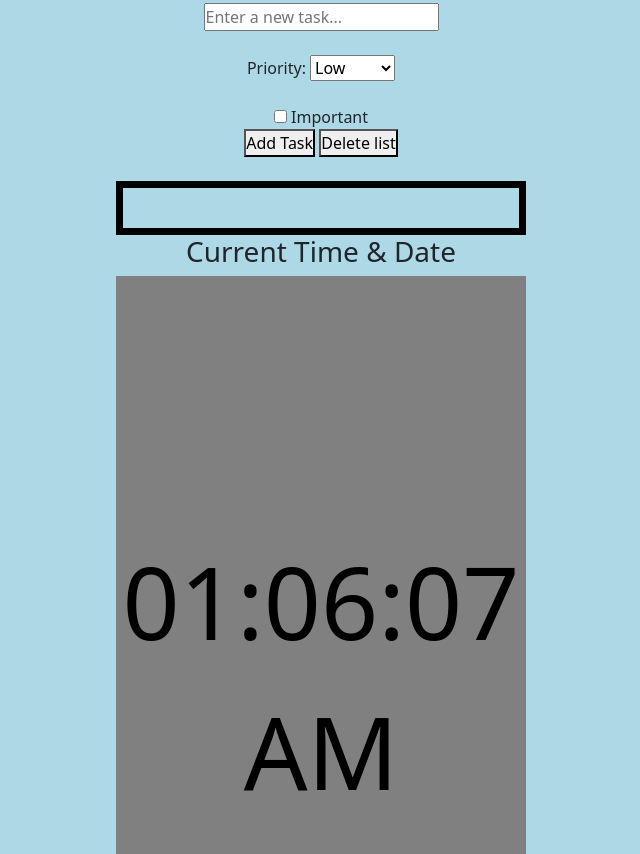
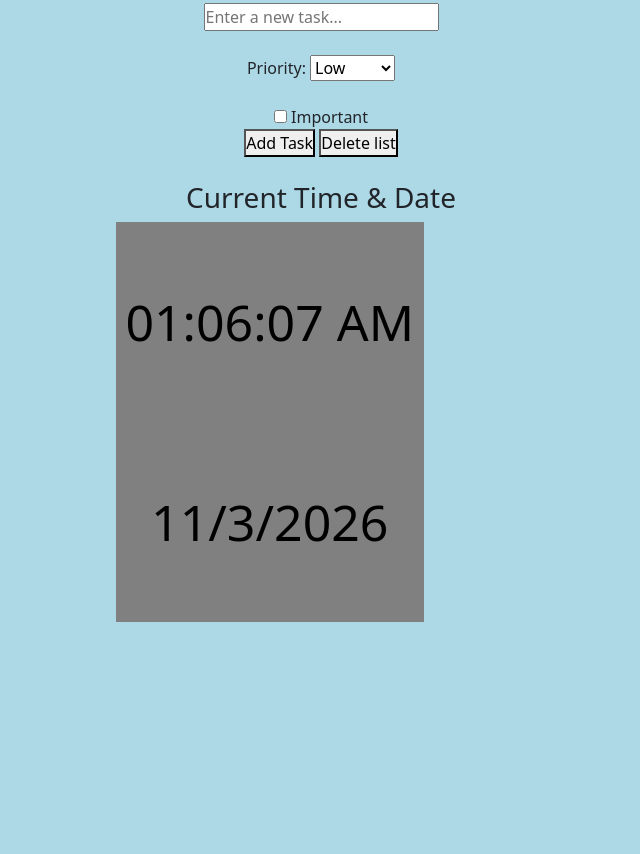
Before and after one commit to JohnJohnX23/interactive-dashboard, a plain HTML site: page index.html in a window 1280 px wide. Shown: the part 1406-2260 px from the top of the page, without its empty margins (319-959 px from the left). After the commit the page ends 2044 px from the top, so only its background shows below. Drawn offline with nearby package versions, Linux system fonts and the light colour scheme.

Commit message:
final clock changes

```diff
--- a/css/digital-clock.css
+++ b/css/digital-clock.css
@@ -5,18 +5,25 @@
 }
 
 #clock-face {
-   width: 100%;
-   height: 100vh;
+   width: 75%;
+   height: 25vh;
    display: flex;
    align-items: center;
     justify-content: center;
     background-color: grey;
     color: black;
-    font-weight: 500;
-    font-size: 100px;
+    font-weight: 250;
+    font-size: 50px;
 }
 
-#digital-clock {
-    border: 7px solid black;
-    padding: 20px;
+#calendar-date {
+    width: 75%;
+    height: 25vh;
+    display: flex;
+    align-items: center;
+    justify-content: center;
+    background-color: grey;
+    color: black;
+    font-weight: 250;
+    font-size: 50px;
 }
```
